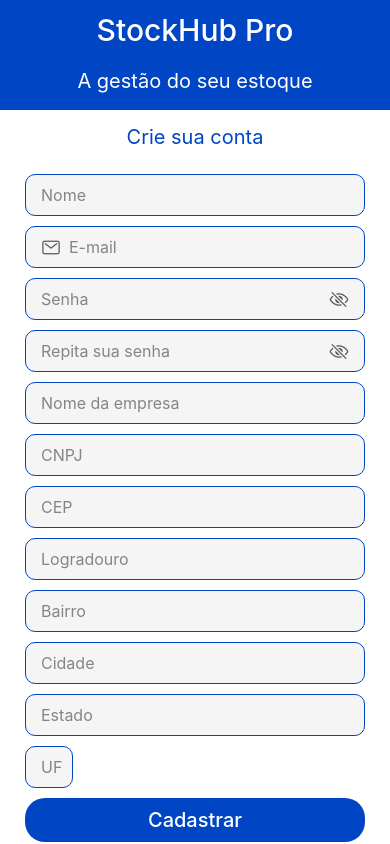
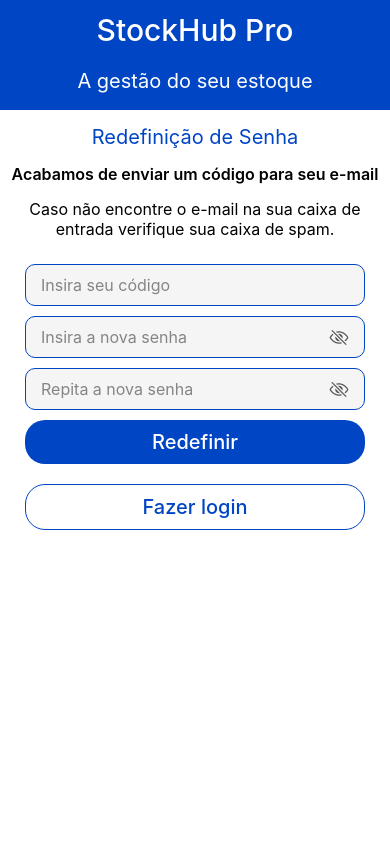
Before and after one commit to juliodev145/StockHubPro_Mobile_ReactNative, a React Native app: screen / in a window 390 px wide. Built offline with nearby package versions, Linux system fonts and the light colour scheme.

Commit message:
Small changes

```diff
--- a/App.js
+++ b/App.js
@@ -4,14 +4,27 @@
 //import ForgotPasswScreen from "./src/App/screens/ForgotPasswScreen";
 
 //import InfoScreen from "./src/App/screens/InfoScreen";
-import CreateYourAccount from "./src/App/screens/CreateYourAccount";
+//import CreateYourAccount from "./src/App/screens/CreateYourAccount";
+//import ForgotPasswScreen from "./src/App/screens/ForgotPasswScreen";
+//import ResetPasswScreen from "./src/App/screens/ResetPasswScreen";
+//import ForgotPasswScreen from "./src/App/screens/ForgotPasswScreen";
+//import HomeScreen from "./src/App/screens/HomeScreen";
+//import RegisterItemScreen from "./src/App/screens/RegisterItemScreen";
+//import RegisterExitScreen from "./src/App/screens/RegisterExitScreen";
+//import ViewStockScreen from "./src/App/screens/ViewStockScreen";
+//import ScannerScreen from "./src/App/screens/ScannerScreen";
+//import ReportScreen from "./src/App/screens/ReportScreen";
+import ProfileScreen from "./src/App/screens/ProfileScreen";
+import RegisterExitScreen from "./src/App/screens/RegisterExitScreen";
+import RegisterItemScreen from "./src/App/screens/RegisterItemScreen";
+import ResetPasswScreen from "./src/App/screens/ResetPasswScreen";
 //import { SafeAreaProvider } from "react-native-safe-area-context";
 //import ResetPasswScreen from "./src/App/screens/ResetPasswScreen";
 
 export default function App() {
   return (
     <SafeAreaProvider>
-      <CreateYourAccount />
+      <ResetPasswScreen />
     </SafeAreaProvider>
   );
 }
--- a/src/App/components/LabeledInput.jsx
+++ b/src/App/components/LabeledInput.jsx
@@ -20,7 +20,7 @@
           style={styles.input}
           placeholderTextColor="#858585"
           placeholder={placeholder}
-          secureTextEntry={isPassword && hidden}
+          secureTextEntry={isPassword && hidden}  //para deixar a senha oculta
         />
 
         {isPassword && (
--- a/src/App/screens/ForgotPasswScreen.jsx
+++ b/src/App/screens/ForgotPasswScreen.jsx
@@ -27,6 +27,7 @@
 
                 <LabeledInput
                     placeholder= "Digite seu email"
+                    icon="mail-outline"
                 />
                 <Button
                     textButton="Continuar"
--- a/src/App/screens/HomeScreen.jsx
+++ b/src/App/screens/HomeScreen.jsx
@@ -8,7 +8,7 @@
 const TEXT_COLOR = "#0045C4";
 
 export default function HomeScreen() {
-  const [menuVisible, setMenuVisible] = useState(false);
+  const [menuVisible, setMenuVisible] = useState(false);  //menu inicia "não visível"
 
   return (
     <SafeAreaView style={styles.container} edges={["top"]}>
@@ -22,6 +22,7 @@
           <Text style={styles.greeting}>Olá, usuário!</Text>
 
           <View style={styles.card}>
+
             <View style={styles.box}>
               <Text style={styles.boxLabel}>Total de item(s)</Text>
               <Text style={styles.boxValue}>125</Text>
--- a/src/App/screens/RegisterExitScreen.jsx
+++ b/src/App/screens/RegisterExitScreen.jsx
@@ -16,6 +16,9 @@
       <Header />
 
       <ScrollView style={styles.scroll} contentContainerStyle={styles.content}>
+        <TouchableOpacity style={styles.backButton}>
+          <Ionicons name="arrow-back" size={26} color="#000000" />
+        </TouchableOpacity>
         <Text style={styles.title}>Registrar saída</Text>
 
         <View style={styles.card}>
@@ -34,14 +37,14 @@
             <View style={styles.flex}>
               <Button
                 textButton="Limpar"
-                backgroundColor="#B83232"
+                backgroundColor="#FF0000"
                 textColor="#FFFFFF"
               />
             </View>
             <View style={styles.flex}>
               <Button
                 textButton="Registrar"
-                backgroundColor="#5BC0DE"
+                backgroundColor="#3CA7FF"
                 textColor="#FFFFFF"
               />
             </View>
@@ -100,4 +103,9 @@
     marginHorizontal: 15,
     gap: 10,
   },
+  backButton: {
+    marginTop: 10,
+    marginLeft: 15,
+    padding: 5,
+  },
 });
--- a/src/App/screens/RegisterItemScreen.jsx
+++ b/src/App/screens/RegisterItemScreen.jsx
@@ -16,6 +16,9 @@
       <Header />
 
       <ScrollView style={styles.scroll} contentContainerStyle={styles.content}>
+        <TouchableOpacity style={styles.backButton}>
+          <Ionicons name="arrow-back" size={26} color="#000000" />
+        </TouchableOpacity>
         <Text style={styles.title}>Cadastrar item</Text>
 
         <View style={styles.card}>
@@ -25,7 +28,7 @@
             <View style={styles.flex}>
               <LabeledInput placeholder="Código do produto" />
             </View>
-            <TouchableOpacity style={styles.scanButton}>
+            <TouchableOpacity style={styles.scanButton}>  {/**TouchableOpacity - "area clicavel" */}
               <Ionicons name="barcode-outline" size={24} color="#000000" />
             </TouchableOpacity>
           </View>
@@ -39,14 +42,14 @@
             <View style={styles.flex}>
               <Button
                 textButton="Limpar"
-                backgroundColor="#B83232"
+                backgroundColor="#FF0000"
                 textColor="#FFFFFF"
               />
             </View>
             <View style={styles.flex}>
               <Button
                 textButton="Cadastrar"
-                backgroundColor="#5BC0DE"
+                backgroundColor="#3CA7FF"
                 textColor="#FFFFFF"
               />
             </View>
@@ -103,6 +106,12 @@
     flexDirection: "row",
     marginTop: 20,
     marginHorizontal: 15,
-    gap: 10,
+    gap: 8,
+    borderRadius: 10,
+  },
+  backButton: {
+    marginTop: 10,
+    marginLeft: 15,
+    padding: 5,
   },
 });
--- a/src/App/screens/ResetPasswScreen.jsx
+++ b/src/App/screens/ResetPasswScreen.jsx
@@ -1,50 +1,37 @@
-import { StyleSheet,Text,View } from "react-native";
+import { StyleSheet, Text, View } from "react-native";
 import Header from "../components/Header";
 import LabeledInput from "../components/LabeledInput";
 import Button from "../components/Button";
-const TEXT_COLOR = "#0045C4"
-export default function ResetPasswScreen () {
+const TEXT_COLOR = "#0045C4";
+export default function ResetPasswScreen() {
   return (
-    <View style={styles.container} >
+    <View style={styles.container}>
+
       <View style={styles.content}>
-
-          <Header/>
+        <Header />
 
         {/**iCONE  */}
 
         <View>
-            <Text style={styles.title}>
-               Redefinição de Senha
+          <Text style={styles.title}>Redefinição de Senha</Text>
 
+          <Text style={styles.subtitle1}>
+            Acabamos de enviar um código para seu e-mail
           </Text>
 
-            <Text style={styles.title}>
-                Acabamos de enviar um código para seu e-mail
-
+          <Text style={styles.subtitle2}>
+            Caso não encontre o e-mail na sua caixa de entrada verifique sua
+            caixa de spam.
           </Text>
-
-            <Text style={styles.title}>
-                Caso não encontre o e-mail na sua caixa de entrada verifique sua caixa de spam.
-
-            </Text>
-
         </View>
 
-             <LabeledInput
-               placeholder= "Insira seu código "
-              />
+        <LabeledInput placeholder="Insira seu código " />
 
-              <LabeledInput
-               placeholder= "Insira seu e-mail"
-              />
+        <LabeledInput placeholder="Insira a nova senha" isPassword />
 
-              <LabeledInput
-               placeholder= "Repita seu e-mail"
-              />
+        <LabeledInput placeholder="Repita a nova senha" isPassword />
 
-                <Button
-                 textButton="Redefinir"
-                              />
+        <Button textButton="Redefinir" />
         <Button
           textButton="Fazer login"
           backgroundColor="#FFFFFF"
@@ -52,30 +39,23 @@
           borderColor="#0045C4"
           borderWidth={1}
         />
-
-
       </View>
-
-
-
     </View>
-
   );
 }
 
 const styles = StyleSheet.create({
-    title:{
-    color:TEXT_COLOR,
-    fontSize:20,
+  title: {
+    color: TEXT_COLOR,
+    fontSize: 20,
     textAlign: "center",
-    margin:15,
+    margin: 15,
   },
 
-    subtitle:{
-    fontSize:16,
-    textAlign:"center",
-    marginBotton:15,
-
+  subtitle: {
+    fontSize: 16,
+    textAlign: "center",
+    marginBotton: 15,
   },
   container: {
     flex: 1,
@@ -89,4 +69,14 @@
     textAlign: "center",
     margin: 15,
   },
+  subtitle1: {
+    fontSize: 16,
+    fontWeight: "600",
+    textAlign: "center",
+  },
+  subtitle2: {
+    fontSize: 16,
+    textAlign: "center",
+    margin: 15,
+  },
 });
--- a/src/App/screens/ScannerScreen.jsx
+++ b/src/App/screens/ScannerScreen.jsx
@@ -10,9 +10,6 @@
       <StatusBar barStyle="dark-content" backgroundColor="#FFFFFF" />
 
       <View style={styles.card}>
-        <TouchableOpacity style={styles.backButton}>
-          <Ionicons name="arrow-back" size={26} color="#000000" />
-        </TouchableOpacity>
 
         <Text style={styles.title}>Escanear código de barras</Text>
         <Text style={styles.subtitle}>Aponte a câmera para o código</Text>
--- a/src/App/screens/ViewStockScreen.jsx
+++ b/src/App/screens/ViewStockScreen.jsx
@@ -139,10 +139,10 @@
     gap: 6,
   },
   editButton: {
-    backgroundColor: "#E6E03A",
+    backgroundColor: "#FFEA00",
   },
   deleteButton: {
-    backgroundColor: "#D64545",
+    backgroundColor: "#FF0000",
   },
   editText: {
     color: "#000000",
```
Also changed, not shown: 1 other file (tests, documents, lock files or other folders). Lines whose indentation alone changed are shown as unchanged.
